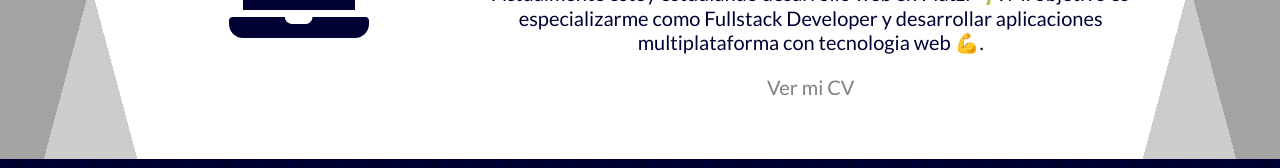
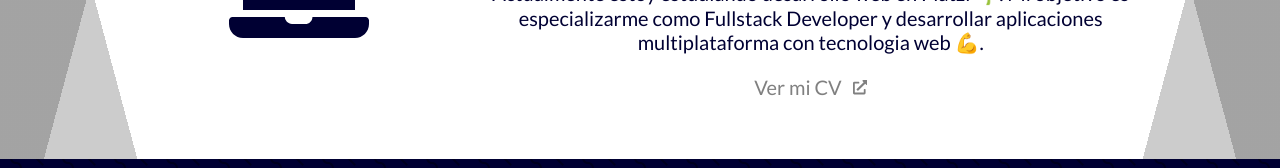
Before and after one commit to cristianiniguez/cristianiniguez_website, a Next.js app: page / in a window 1280 px wide. Shown: the part 710-878 px from the top of the page. Built offline with nearby package versions, Linux system fonts and the light colour scheme.

Commit message:
about section link with icon

```diff
--- a/components/sections/About.jsx
+++ b/components/sections/About.jsx
@@ -1,4 +1,4 @@
-import { FaLaptopCode } from 'react-icons/fa';
+import { FaLaptopCode, FaExternalLinkAlt } from 'react-icons/fa';
 import classNames from 'classnames';
 
 import styles from '../../styles/components/sections/About.module.scss';
@@ -19,7 +19,7 @@ const About = () => {
             💪.
           </p>
           <a className={styles.about__cv} href='/docs/cristian-iniguez-cv.pdf' target='_blank'>
-            Ver mi CV
+            Ver mi CV <FaExternalLinkAlt />
           </a>
         </div>
       </div>
--- a/styles/components/sections/About.module.scss
+++ b/styles/components/sections/About.module.scss
@@ -32,6 +32,11 @@
     border-radius: 5px;
     transition: 0.3s;
 
+    svg {
+      font-size: 0.9rem;
+      margin-left: 0.5em;
+    }
+
     &:hover {
       color: $blue10;
       background-color: $shadow;
```
